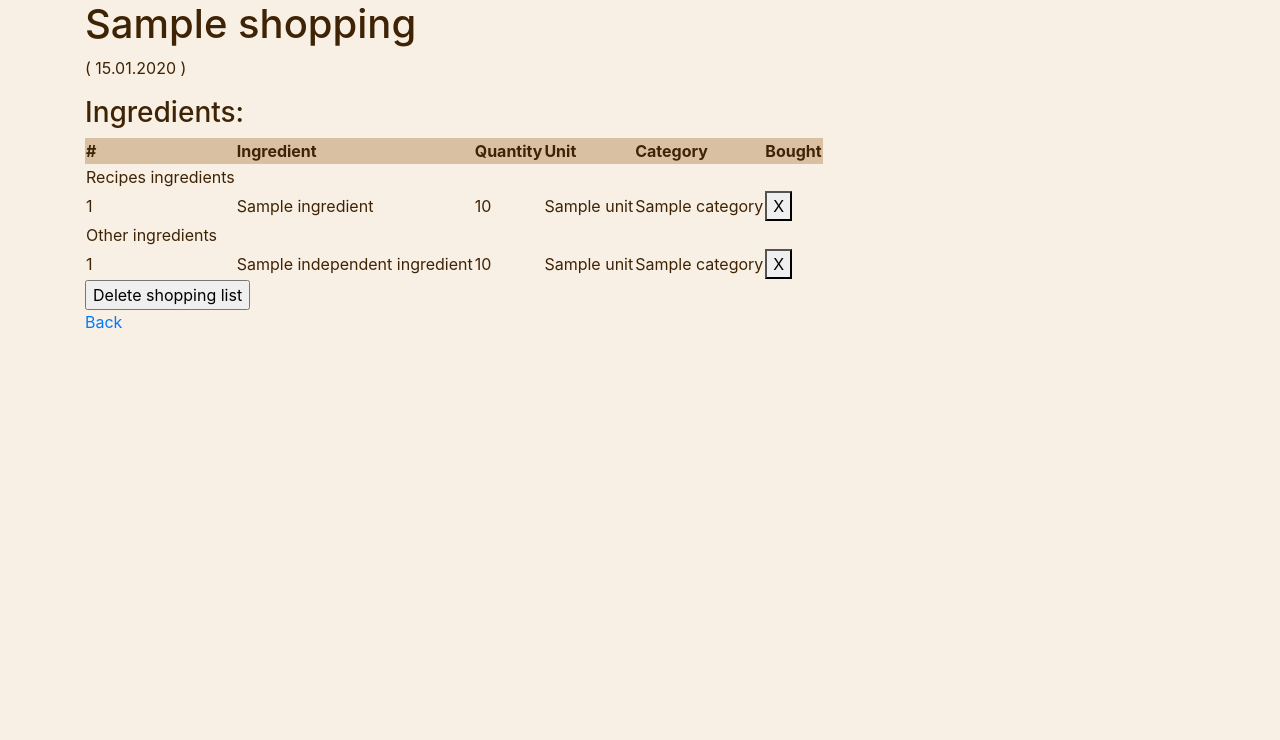
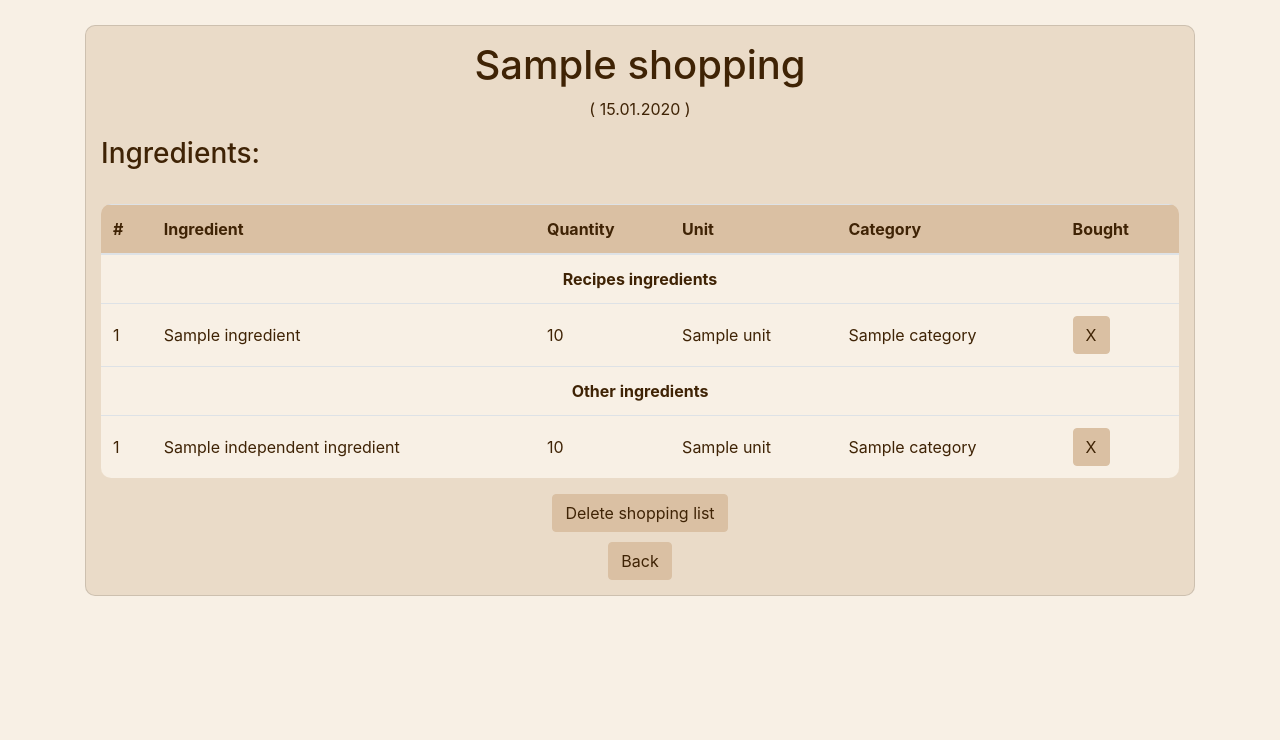
Before and after one commit to kamilakokoszka/Recipe-based-shopping-list, a Django app: template templates/shopping_list/shopping_list_details.html in a window 1280 px wide. Shown: the part 85-825 px from the top of the page. Run offline with Django 3.2, Linux system fonts and the light colour scheme; the template is opened without the code that fills it: most values are stand-ins (such as "Sample title", 1, 10 or a date in 2020); some libraries are stand-ins or nearby versions.

Commit message:
Styled shopping list templates

```diff
--- a/templates/shopping_list/shopping_list_details.html
+++ b/templates/shopping_list/shopping_list_details.html
@@ -13,11 +13,11 @@
         }
     </style>
 
-    <div>
-        <h1> {{ shopping_list.name }}</h1>
-        <p>( {{ shopping_list.creation_date|date:"d.m.Y" }} )</p>
+    <div class="card">
+        <h1 class="mx-auto"> {{ shopping_list.name }}</h1>
+        <p class="mx-auto">( {{ shopping_list.creation_date|date:"d.m.Y" }} )</p>
         <h3>Ingredients:</h3>
-            <table>
+            <table class="table">
                 <thead>
                     <tr>
                         <th>#</th>
@@ -29,33 +29,29 @@
                     </tr>
                 </thead>
                 <tbody>
-                    <tr>
-                        <td>Recipes ingredients</td>
-                    </tr>
+                    <td class="font-weight-bold" colspan="6" style="text-align:center; background-color: #F8F0E5">Recipes ingredients</td>
                     {% for ingredient in ingredient_list %}
-                        <tr>
+                        <tr style="background-color: #F8F0E5">
                             <td>{{ forloop.counter }}</td>
                             <td>{{ ingredient.name }}</td>
                             <td>{{ ingredient.get_formatted_quantity }}</td>
                             <td>{{ ingredient.unit }}</td>
                             <td>{{ ingredient.category }}</td>
                             <td>
-                                <button class="ingredient-bought" type="button">X</button>
+                                <button class="ingredient-bought btn btn-primary" type="button">X</button>
                             </td>
                         </tr>
                     {% endfor %}
-                    <tr>
-                        <td>Other ingredients</td>
-                    </tr>
+                    <td class="font-weight-bold" colspan="6" style="text-align:center; background-color: #F8F0E5">Other ingredients</td>
                     {% for independent_ingredient in independent_ingredients %}
-                        <tr>
+                        <tr style="background-color: #F8F0E5">
                             <td>{{ forloop.counter }}</td>
                             <td>{{ independent_ingredient.name }}</td>
                             <td>{{ independent_ingredient.get_formatted_quantity }}</td>
                             <td>{{ independent_ingredient.unit }}</td>
                             <td>{{ independent_ingredient.category }}</td>
                             <td>
-                                <button class="ingredient-bought" type="button">X</button>
+                                <button class="ingredient-bought btn btn-primary" type="button">X</button>
                             </td>
                         </tr>
                     {% endfor %}
@@ -63,13 +59,17 @@
             </table>
         <form method="POST" action="{% url 'shoppinglist-delete' pk=shopping_list.id %}">
             {% csrf_token %}
-            <input type="submit" value="Delete shopping list">
+            <div class="text-center" >
+                <input class="btn btn-primary" type="submit" value="Delete shopping list">
+            </div>
         </form>
-        <a href="{% url 'shoppinglist-list' %}">Back</a>
+        <div class="text-center" >
+            <a class="btn btn-primary" href="{% url 'shoppinglist-list' %}" style="margin-top: 10px">Back</a>
+        </div>
     </div>
 
     <script>
-        let boughtIngredientButtons = document.querySelectorAll(".ingredient-bought");
+    let boughtIngredientButtons = document.querySelectorAll(".ingredient-bought");
 
         boughtIngredientButtons.forEach(button => {
             let clickCounter = 0;
@@ -87,5 +87,6 @@
                 clickCounter += 1;
             });
         });
+
     </script>
 {% endblock %}
```
Also changed, not shown: templates/shopping_list/shopping_list_create.html (+9 -6 lines), templates/shopping_list/shopping_list_list.html (+7 -7 lines).
